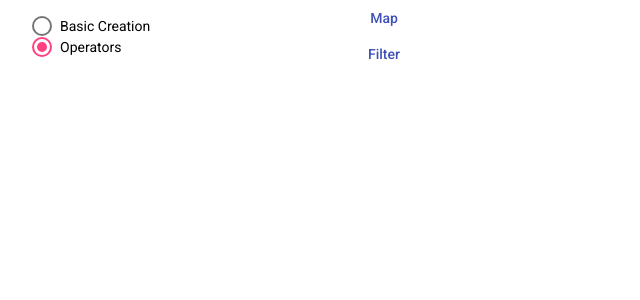
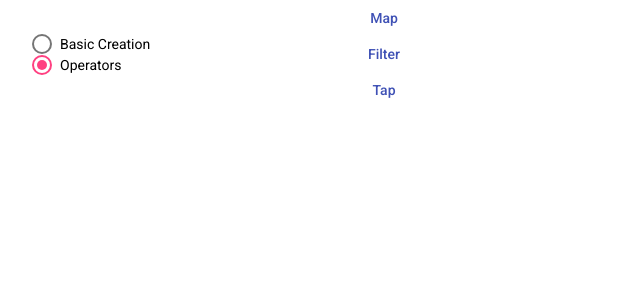
Before and after one commit to IsabelSleigman/rxjs-app, an Angular app: page / in a window 1280 px wide. Both pictures are taken after a click on the label "Operators". Shown: the top 300 px of the page, without its empty margins (0-640 px from the left). Built offline with nearby package versions, Linux system fonts and the light colour scheme.

Commit message:
aprendendo sobre o tap

```diff
--- a/src/app/operators/operators.component.html
+++ b/src/app/operators/operators.component.html
@@ -1,5 +1,6 @@
 <div fxFill fxLayout="column" fxLayoutAlign="center start">
     <button mat-button color="primary" (click)="mapClick()">Map</button>
     <button mat-button color="primary" (click)="filterClick()">Filter</button>
+    <button mat-button color="primary" (click)="tapClick()">Tap</button>
 
 </div>
--- a/src/app/operators/operators.component.ts
+++ b/src/app/operators/operators.component.ts
@@ -1,6 +1,6 @@
 import { Component, OnInit } from '@angular/core';
 import { from, fromEvent, interval } from 'rxjs';
-import { delay, filter, map } from 'rxjs/operators';
+import { delay, filter, map, tap } from 'rxjs/operators';
 
 @Component({
   selector: 'app-operators',
@@ -45,4 +45,18 @@ export class OperatorsComponent implements OnInit {
       )
       .subscribe(i => console.log(i));
   }
+
+  tapClick(){
+    interval(1000)
+      .pipe(
+        tap(i => console.log('')),
+        tap(i => console.warn('Antes do Filtro', i)),
+        filter(i => i % 2 == 0),
+        tap(i => console.error('Depois do Filtro', i)),
+        map(i => "Valor: " + i),
+        tap(i => console.log('Depois do Map', i)),
+        delay(1000)
+      )
+      .subscribe(i => console.log(i));
+  }
 }
```
